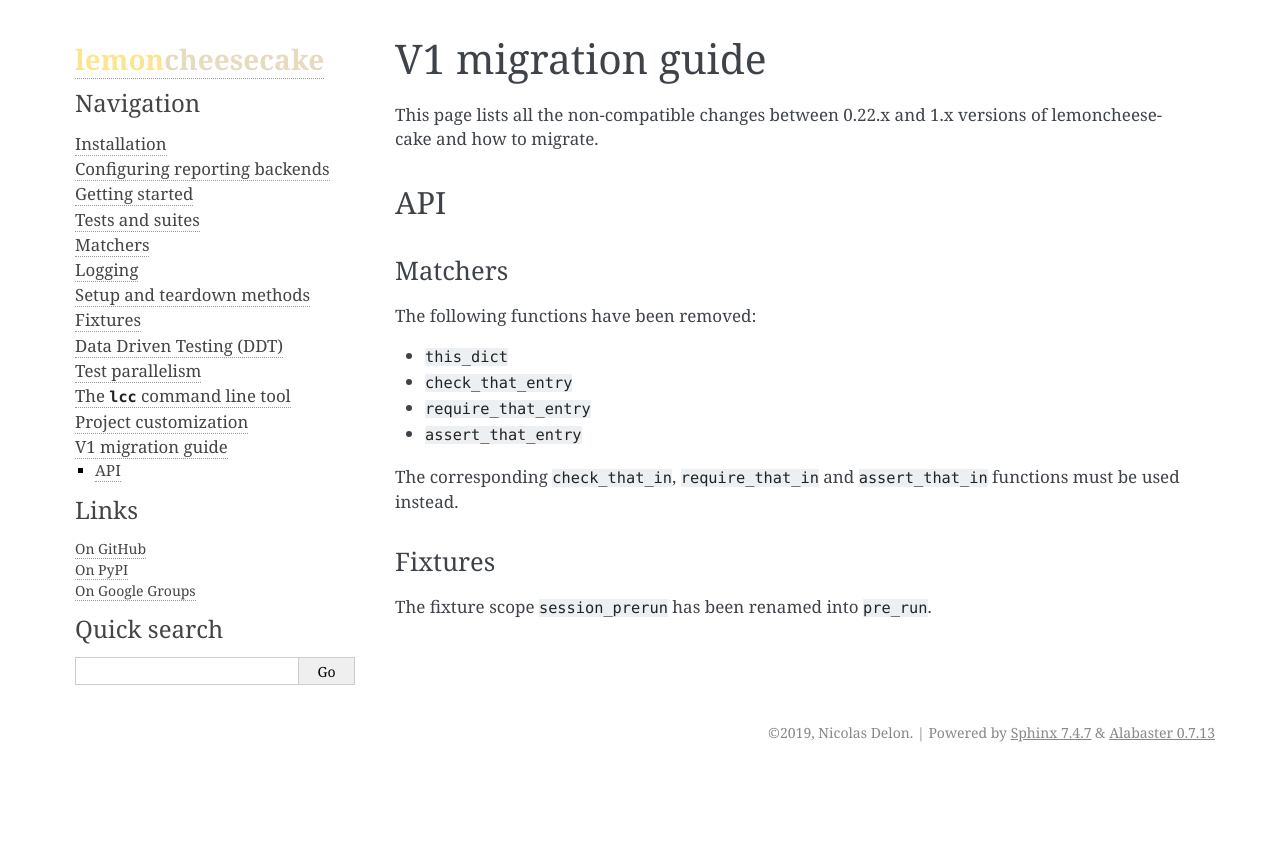
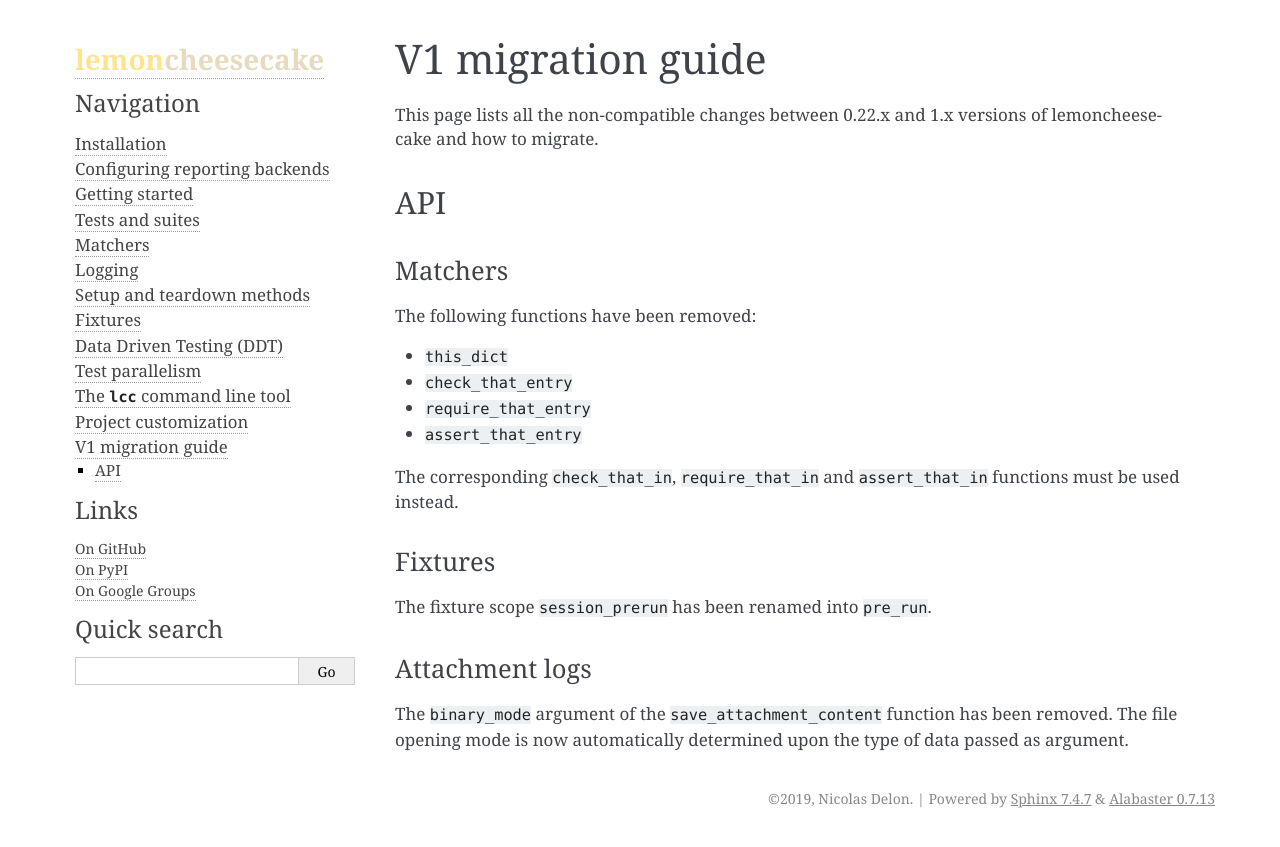
Before and after one commit to lemoncheesecake/lemoncheesecake, a Sphinx documentation site: the page built from doc/v1-migration-guide.rst, in a window 1280 px wide. Shown: the top 847 px of the page. Built offline with Sphinx 7.4.7, drawn with Linux system fonts in a browser that asks for light colours.

Commit message:
save_attachment_content: remove 'binary_mode' argument, file opening mode is determined upon data argument type

```diff
--- a/doc/logging.rst
+++ b/doc/logging.rst
@@ -74,6 +74,10 @@
 
     lcc.save_attachment_content(data, "file.pdf", "PDF file")
 
+``save_attachment_content`` looks for the type of the ``data`` argument to know whether or not the file must be opened
+in binary mode. In Python3, the file will opened in binary mode if the type is ``bytes``, while it will be ``str``
+in Python 2.
+
 If you need the effective file path to write into:
 
 .. code-block:: python
--- a/doc/v1-migration-guide.rst
+++ b/doc/v1-migration-guide.rst
@@ -24,7 +24,15 @@
 
 The corresponding ``check_that_in``, ``require_that_in`` and ``assert_that_in`` functions must be used instead.
 
+
 Fixtures
 ^^^^^^^^
 
 The fixture scope ``session_prerun`` has been renamed into ``pre_run``.
+
+
+Attachment logs
+^^^^^^^^^^^^^^^
+
+The ``binary_mode`` argument of the ``save_attachment_content`` function has been removed. The file opening mode
+is now automatically determined upon the type of data passed as argument.
```
Also changed, not shown: other parts of doc/logging.rst (+1 -1 lines), 2 other files.
